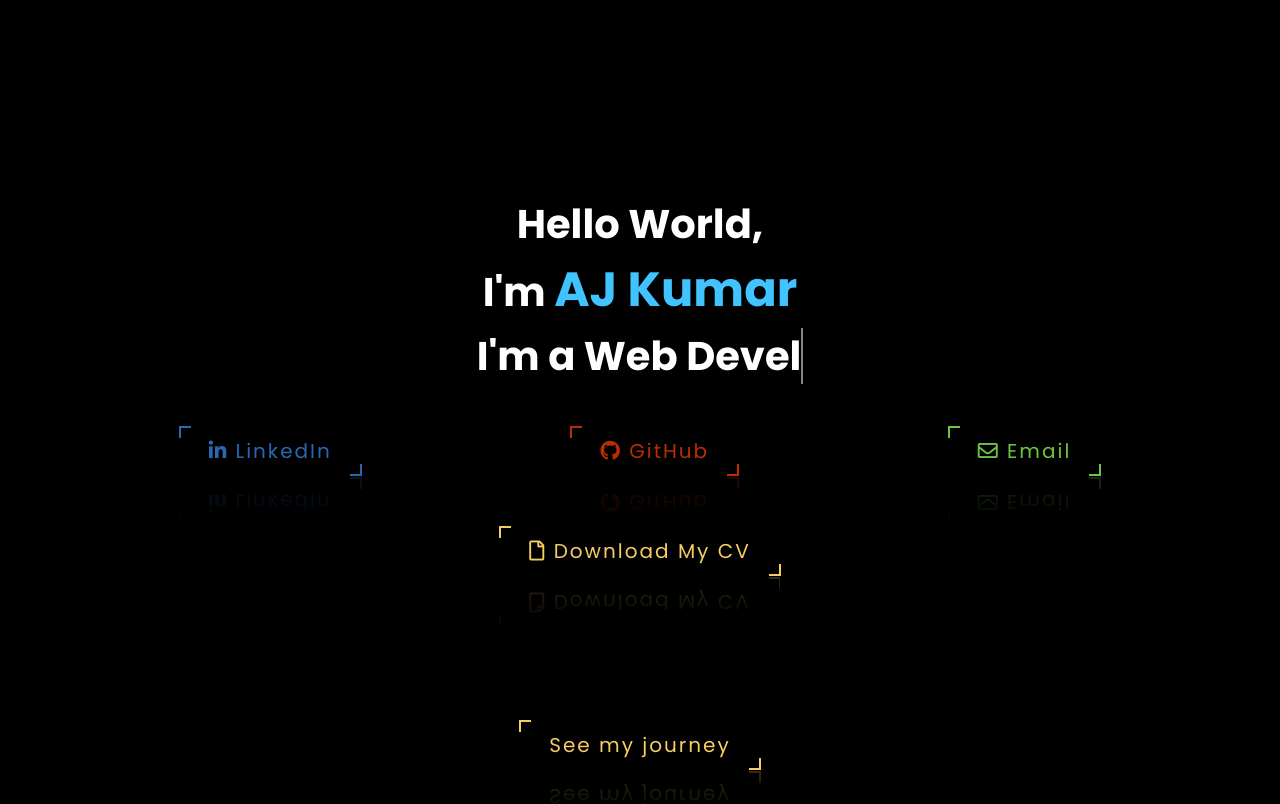
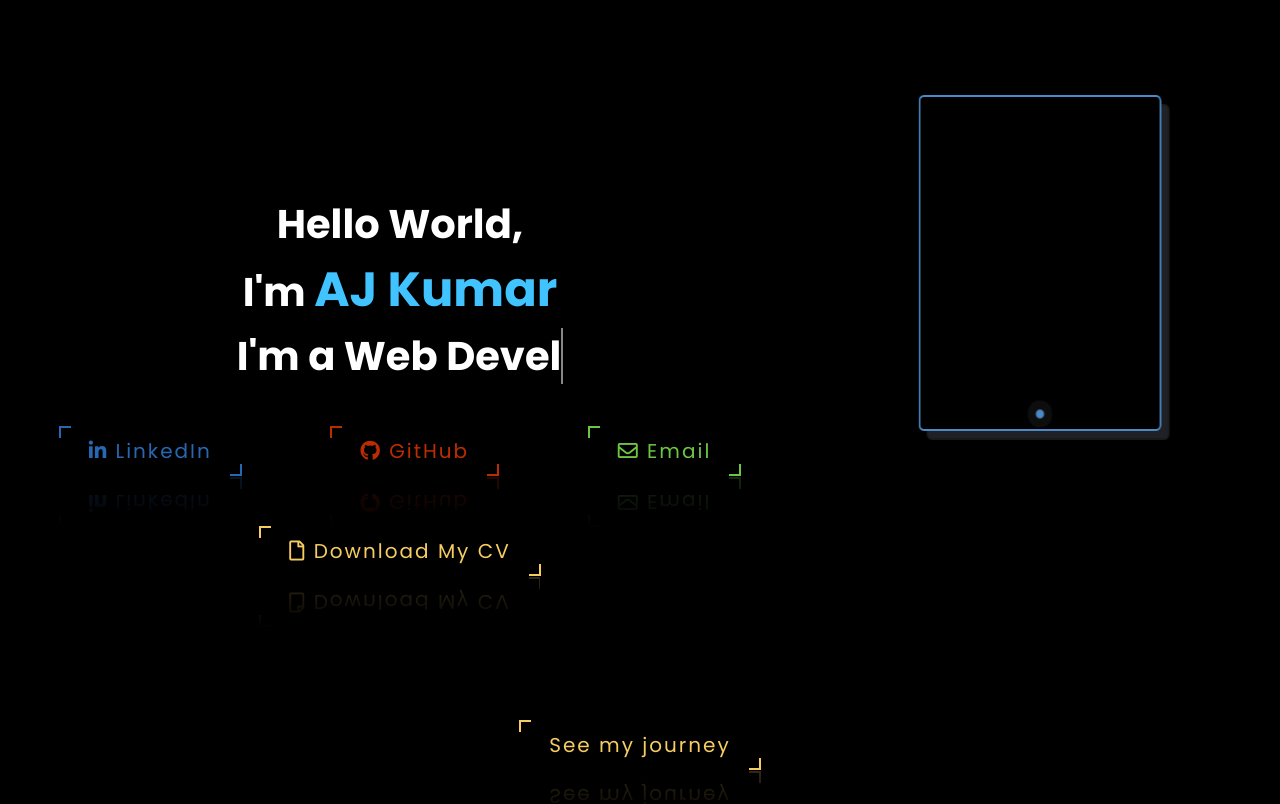
Before and after one commit to ajkumar29/ajkumar29.github.io, a React (Create React App) app: page / in a window 1280 px wide. Shown: the top 804 px of the page. Built offline with nearby package versions, Linux system fonts and the light colour scheme.

Commit message:
added morph device code

```diff
--- a/package.json
+++ b/package.json
@@ -9,6 +9,7 @@
     "@testing-library/react": "^9.5.0",
     "@testing-library/user-event": "^7.2.1",
     "aos": "^2.3.4",
+    "node-sass": "^4.14.1",
     "react": "^16.13.1",
     "react-dom": "^16.13.1",
     "react-scripts": "3.4.1"
--- /dev/null
+++ b/src/components/deviceMorph/morph.js
@@ -0,0 +1,12 @@
+import React from "react";
+import "./morph.scss";
+
+export default function Morph() {
+  return (
+    <div className="device-container">
+      <figure className="device">
+        <figcaption className="ir"></figcaption>
+      </figure>
+    </div>
+  );
+}
--- /dev/null
+++ b/src/components/deviceMorph/morph.scss
@@ -0,0 +1,130 @@
+// Morphing Device by Edmundo Santos
+
+$bg-color: #202126;
+$outline: rgba(255, 255, 255, 0.1);
+
+.device {
+  position: relative;
+  overflow: hidden;
+  width: 100%;
+  padding-top: 70%;
+  margin: 0 auto;
+  border: 2px solid #ebcb63;
+  border-radius: 6px;
+  box-shadow: 10px 10px 0 -2px $bg-color, 10px 10px 0 rgba(255, 255, 255, 0.1);
+  backface-visibility: hidden;
+  animation: morphDevice 15s infinite cubic-bezier(1, 0.015, 0.295, 1.225)
+    forwards;
+
+  figcaption {
+    position: absolute;
+    top: 12px;
+    left: 12px;
+    width: 10px;
+    height: 10px;
+    background: rgba(255, 255, 255, 0.1);
+    box-shadow: 15px 0 0 rgba(255, 255, 255, 0.1),
+      30px 0 0 rgba(255, 255, 255, 0.1);
+    border-radius: 50%;
+    animation: morphButtons 15s infinite cubic-bezier(1, 0.015, 0.295, 1.225)
+      forwards;
+    backface-visibility: hidden;
+  }
+}
+
+@keyframes morphDevice {
+  0%,
+  15% {
+    width: 100%;
+    padding-top: 70%;
+    margin-top: 0;
+    border-color: #ebcb63;
+    box-shadow: 10px 10px 0 -2px $bg-color, 10px 10px 0 $outline;
+    transform: rotate(0);
+  }
+  25%,
+  40% {
+    width: 70%;
+    padding-top: 55%;
+    margin-top: 7.5%;
+    border-color: #4b8ac4;
+    box-shadow: 9px -9px 0 -2px $bg-color, 9px -9px 0 $outline;
+    transform: rotate(90deg);
+  }
+  50%,
+  65% {
+    width: 28%;
+    padding-top: 42%;
+    margin-top: 15%;
+    border-color: #ece9f2;
+    box-shadow: -8px -8px 0 -2px $bg-color, -8px -8px 0 $outline;
+    transform: rotate(180deg);
+  }
+  75%,
+  90% {
+    width: 55%;
+    padding-top: 70%;
+    margin-top: 0;
+    border-color: #57c39f;
+    box-shadow: -9px 9px 0 -2px $bg-color, -9px 9px 0 $outline;
+    transform: rotate(270deg);
+  }
+  100% {
+    width: 100%;
+    padding-top: 70%;
+    margin-top: 0;
+    border-color: #ebcb63;
+    box-shadow: 10px 10px 0 -2px $bg-color, 10px 10px 0 $outline;
+    transform: rotate(360deg);
+  }
+}
+
+@keyframes morphButtons {
+  0%,
+  15%,
+  100% {
+    top: 12px;
+    left: 12px;
+    margin: 0;
+    background: #ebcb63;
+    box-shadow: 15px 0 0 rgba(255, 255, 255, 0.1),
+      30px 0 0 rgba(255, 255, 255, 0.1);
+    transform: scale(1);
+  }
+  25%,
+  40% {
+    top: 50%;
+    left: 100%;
+    margin: -5px 0 0 -20px;
+    background: #4b8ac4;
+    box-shadow: 0 0 0 10px rgba(255, 255, 255, 0.05), 0 0 0 100px transparent;
+    transform: scale(0.9);
+  }
+  50%,
+  65% {
+    top: 10px;
+    left: 50%;
+    margin: 0 0 0 -5px;
+    background: #ece9f2;
+    box-shadow: 0 -30px 0 rgba(255, 255, 255, 0.05),
+      0 -30px 0 rgba(255, 255, 255, 0.05);
+    transform: scale(0.8);
+  }
+  75%,
+  90% {
+    top: 100%;
+    left: 50%;
+    margin: -20px 0 0 -5px;
+    background: #57c39f;
+    box-shadow: 0 0 0 10px rgba(255, 255, 255, 0.05), 0 0 0 100px transparent;
+    transform: scale(0.9);
+  }
+}
+
+.device-container {
+  min-width: 20vw;
+  min-height: 16vw;
+  width: 60vw;
+  height: 48vw;
+  transform: rotateY(-25deg);
+}
--- a/src/panels/home.js
+++ b/src/panels/home.js
@@ -2,6 +2,7 @@ import React, { useEffect } from "react";
 import "./home.css";
 import NeonButton from "../components/button/neonButton";
 import "../../node_modules/@fortawesome/fontawesome-free/css/all.css";
+import Morph from "../components/deviceMorph/morph";
 
 export default function Home({ typewriteList, contactMeRef }) {
   const LINKEDIN_COLOUR_CODE = "#2867B2";
@@ -88,6 +89,7 @@ export default function Home({ typewriteList, contactMeRef }) {
   };
 
   return (
+    <React.Fragment>
       <div className="content">
         <div className="typewrite"></div>
         <div className="buttons">
@@ -130,5 +132,7 @@ export default function Home({ typewriteList, contactMeRef }) {
           </NeonButton>
         </div>
       </div>
+      <Morph />
+    </React.Fragment>
   );
 }
```
Also changed, not shown: 1 other file (tests, documents, lock files or other folders). Lines whose indentation alone changed are shown as unchanged.
